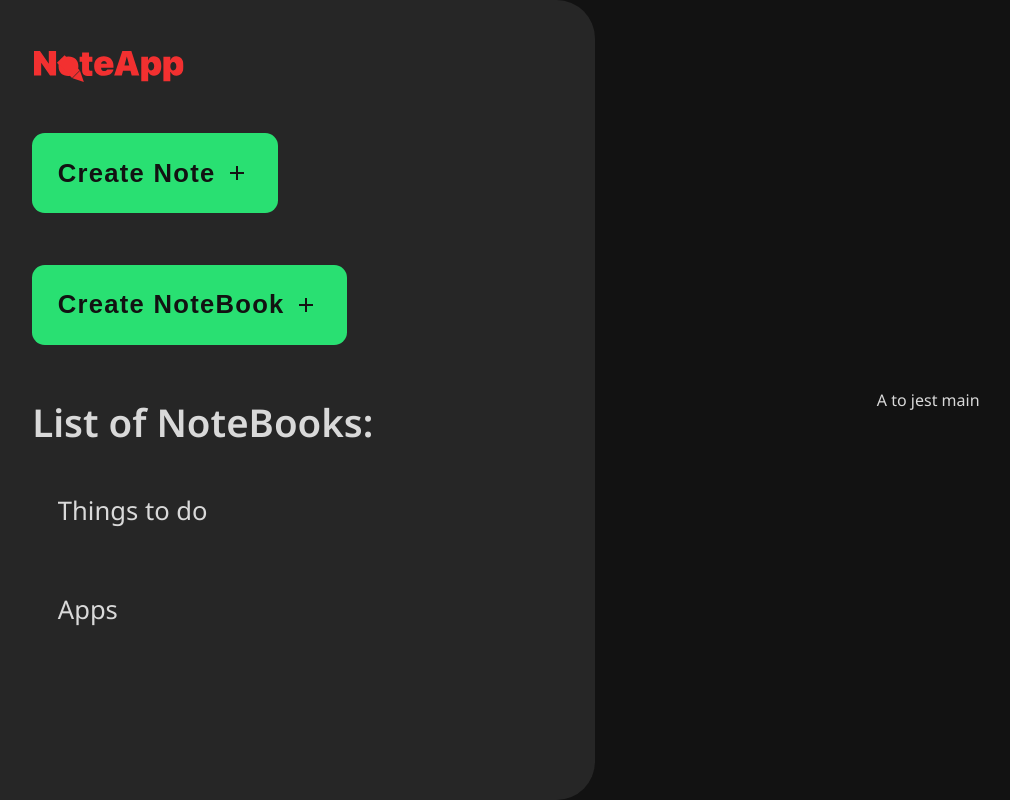
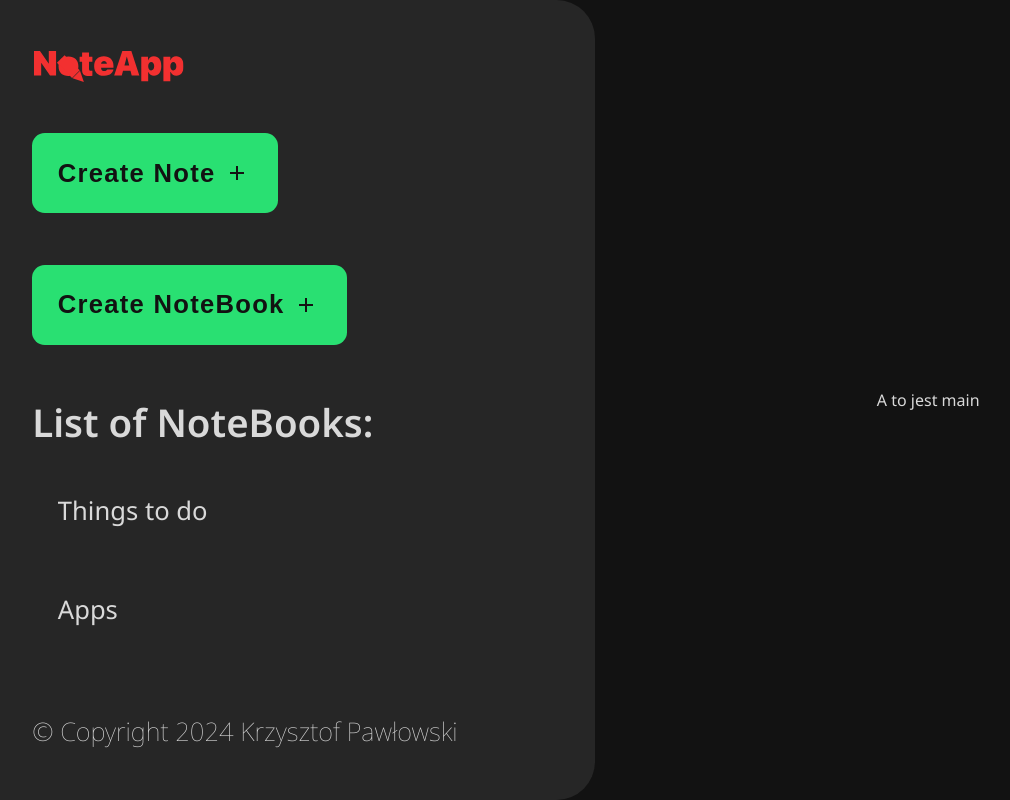
Before and after one commit to KP1976/NoteApp, a Next.js app: page / in a window 1280 px wide. Shown: the whole page, without its empty margins (19-1029 px from the left). Built offline with nearby package versions, Linux system fonts and the light colour scheme.

Commit message:
Add Footer component.

```diff
--- /dev/null
+++ b/src/app/components/Footer/Footer.module.css
@@ -0,0 +1,5 @@
+.footer {
+  font-size: 1.6rem;
+  font-weight: 100;
+  margin-top: auto;
+}
--- /dev/null
+++ b/src/app/components/Footer/Footer.tsx
@@ -0,0 +1,9 @@
+import styles from "./Footer.module.css";
+
+export const Footer = () => {
+  return (
+    <footer className={styles.footer}>
+      &copy; Copyright 2024 Krzysztof Pawłowski
+    </footer>
+  );
+};
--- a/src/app/components/SideBar/SideBar.module.css
+++ b/src/app/components/SideBar/SideBar.module.css
@@ -2,10 +2,11 @@
   background-color: var(--sideBarColor);
   border-top-right-radius: 2.4rem;
   border-bottom-right-radius: 2.4rem;
-  display: grid;
+  display: flex;
+  flex-direction: column;
   gap: 3.2rem 0;
   grid-template-rows: repeat(5, min-content);
-  height: 100%;
+  height: 100svh;
   padding: 3.2rem;
   width: 100%;
 }
--- a/src/app/components/SideBar/SideBar.tsx
+++ b/src/app/components/SideBar/SideBar.tsx
@@ -3,6 +3,7 @@ import { CreateButton } from "../CreateButton/CreateButton";
 import { NoteBookList } from "../NoteBookList/NoteBookList";
 
 import styles from "./SideBar.module.css";
+import { Footer } from "../Footer/Footer";
 
 export const SideBar = () => {
   return (
@@ -16,6 +17,7 @@ export const SideBar = () => {
       <CreateButton text="Create Note" />
       <CreateButton text="Create NoteBook" />
       <NoteBookList />
+      <Footer />
     </aside>
   );
 };
```
Also changed, not shown: public/emptyFolder.svg (added).
